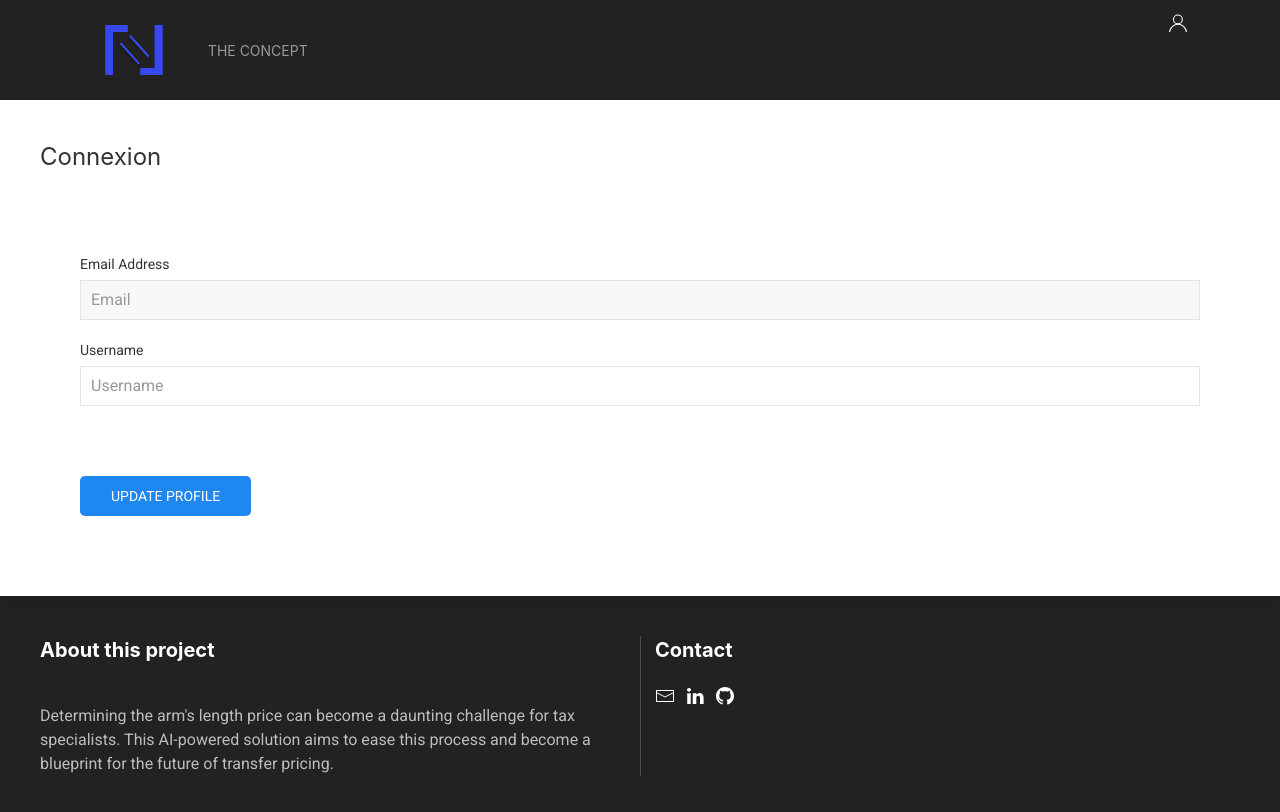
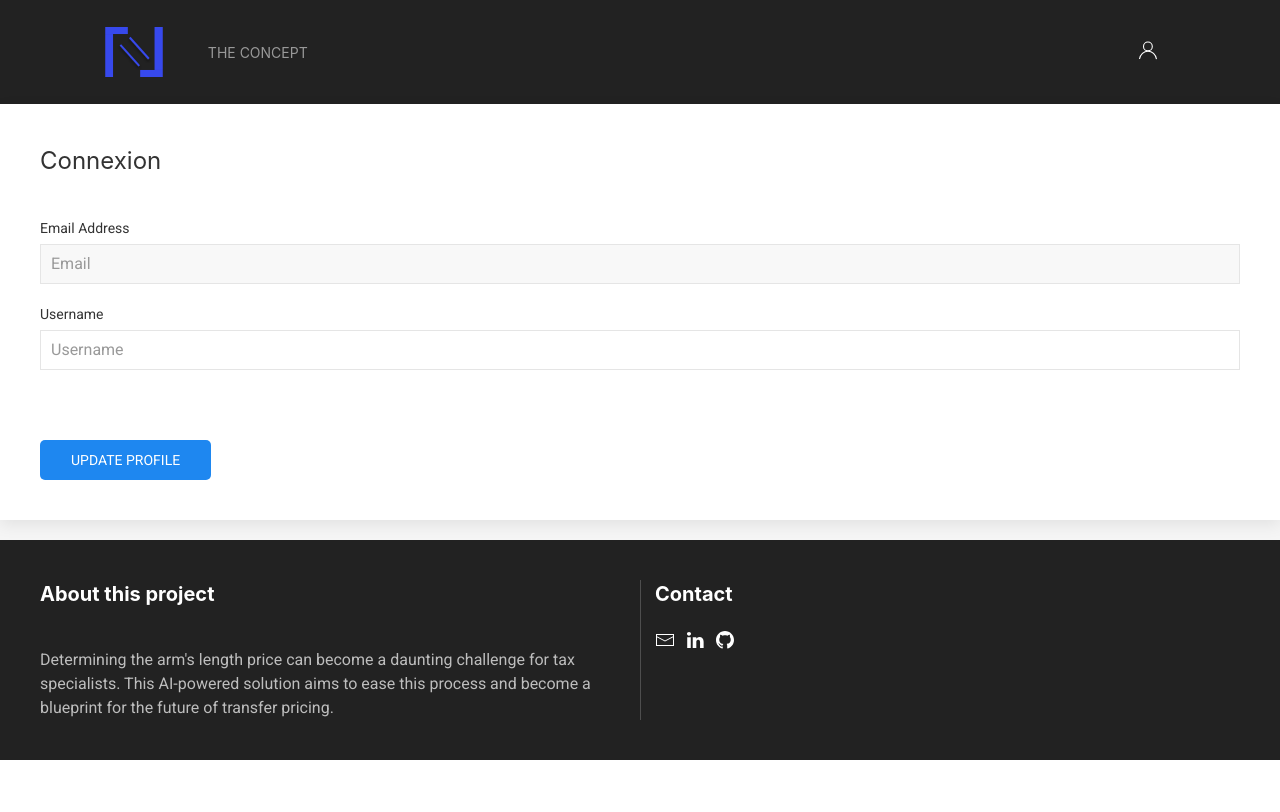
Before and after one commit to erwannlenoach/interest-rate-fe, a Next.js app: page /components/connexion-info in a window 1280 px wide. Shown: the top 812 px of the page. Built offline with nearby package versions, Linux system fonts and the light colour scheme.

Commit message:
design/css-header

```diff
--- a/app/components/connexion-info/page.js
+++ b/app/components/connexion-info/page.js
@@ -51,13 +51,13 @@ const ConnexionInfo = ({ user }) => {
   };
 
   return (
-    <div className="uk-card uk-card-default uk-card-body">
+    <div className="uk-card uk-card-default uk-card-body uk-margin-bottom">
       <h3 className="uk-card-title uk-margin-medium-bottom">Connexion</h3>
       {error && <div className="uk-alert-danger uk-margin">{error}</div>}
       {success && <div className="uk-alert-success uk-margin">{success}</div>}
       <form
         onSubmit={handleUpdateUsername}
-        className="uk-form-stacked uk-padding"
+        className="uk-form-stacked"
       >
         <div className="uk-margin">
           <label className="uk-form-label" htmlFor="email">
--- a/app/components/edit-password/page.js
+++ b/app/components/edit-password/page.js
@@ -50,12 +50,12 @@ const EditPassword = ({ user, token }) => {
 
   return (
     <div className="uk-card uk-card-default uk-card-body">
-      <h3 className="uk-card-title">Mot de passe</h3>
+      <h3 className="uk-card-title uk-margin-medium-bottom">Mot de passe</h3>
       {error && <div className="uk-alert-danger uk-margin">{error}</div>}
       {success && <div className="uk-alert-success uk-margin">{success}</div>}
       <form
         onSubmit={handleChangePassword}
-        className="uk-form-stacked uk-padding"
+        className="uk-form-stacked"
       >
         <div className="uk-margin">
           <label className="uk-form-label">Current Password</label>
--- a/app/components/header/styles.css
+++ b/app/components/header/styles.css
@@ -40,6 +40,7 @@
 
 /* styles.css */
 .uk-button-icon {
+  padding:30px;
   cursor: pointer; /* Change le curseur pour indiquer qu'il est cliquable */
 }
 
--- a/app/profile/page.js
+++ b/app/profile/page.js
@@ -43,8 +43,8 @@ const UserProfile = () => {
   return (
     <div className="uk-container uk-container-small uk-margin-large-top uk-margin-large-bottom uk-padding">
       <div className="user-info-container uk-container">
-      <h2 className="uk-heading-small uk-margin-bottom">
-        Personal Information
+      <h2 className="uk-heading-small uk-margin-large-bottom uk-text-center">
+        Account Settings
       </h2>
       <div
         className="uk-flex uk-flex-column"
```
